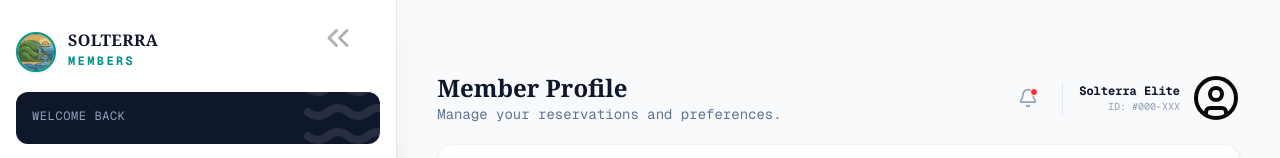
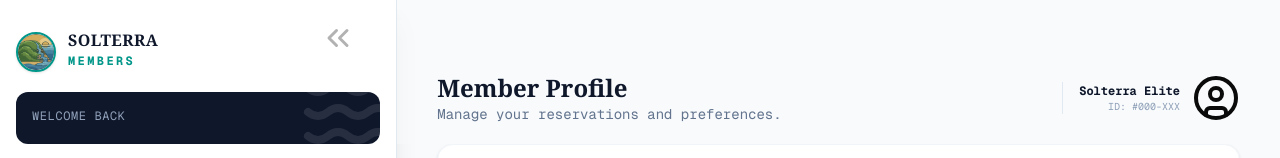
Before and after one commit to Trowlips/Solterra-Grand, a Next.js app: page /portal/account in a window 1280 px wide. Shown: the top 158 px of the page. Built offline with nearby package versions, Linux system fonts and the light colour scheme; no server answers.

Commit message:
removing notif bell

```diff
--- a/src/components/Portal/PortalHeader.tsx
+++ b/src/components/Portal/PortalHeader.tsx
@@ -12,10 +12,10 @@ export default async function PortalHeader() {
                 <PortalHeaderTitle />
 
                 <div className="flex items-center gap-4">
-                    <button className="p-2 text-slate-400 hover:text-teal-600 transition-colors relative cursor-pointer">
+                    {/* <button className="p-2 text-slate-400 hover:text-teal-600 transition-colors relative cursor-pointer">
                         <Bell size={20} />
                         <span className="absolute top-2 right-2 w-2 h-2 bg-red-500 rounded-full border border-white" />
-                    </button>
+                    </button> */}
                     <div className="w-px h-8 bg-slate-200"></div>
                     <div className="flex items-center gap-3">
                         <div className="text-right hidden md:block">
```
